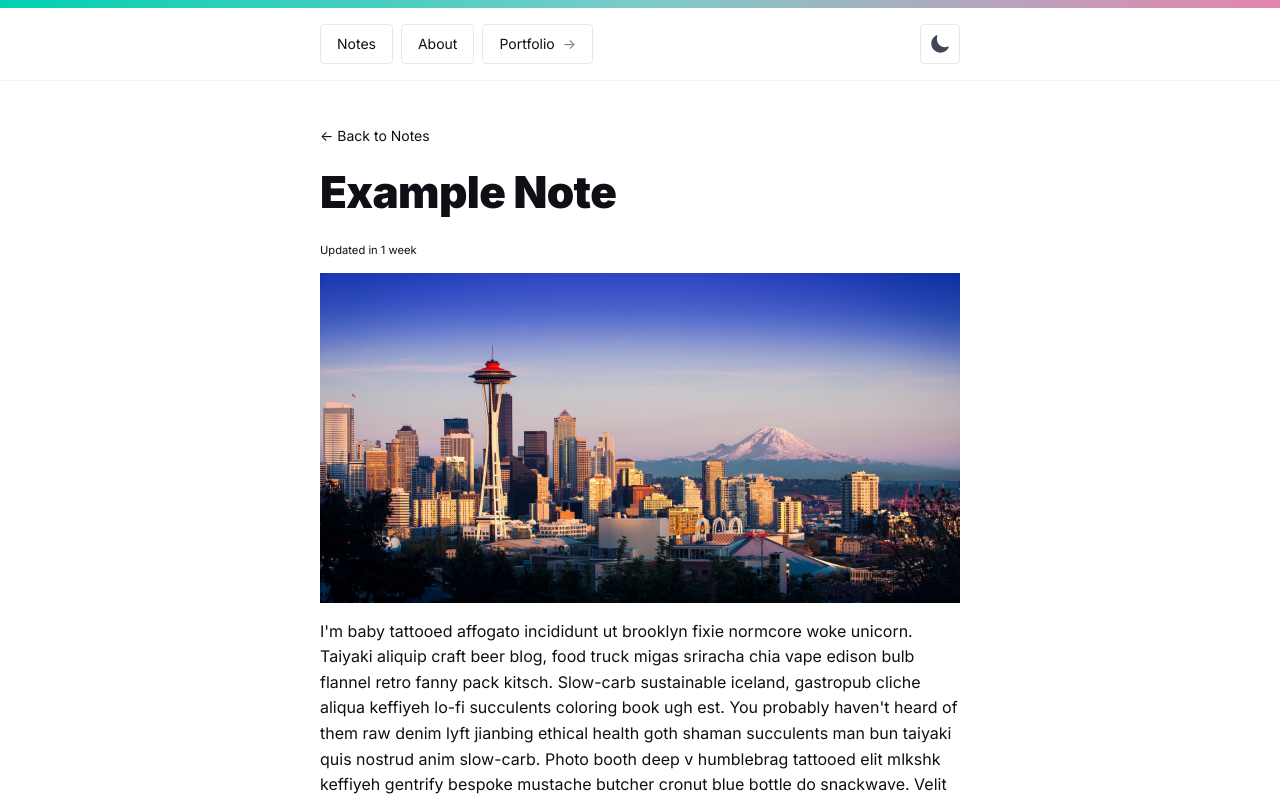
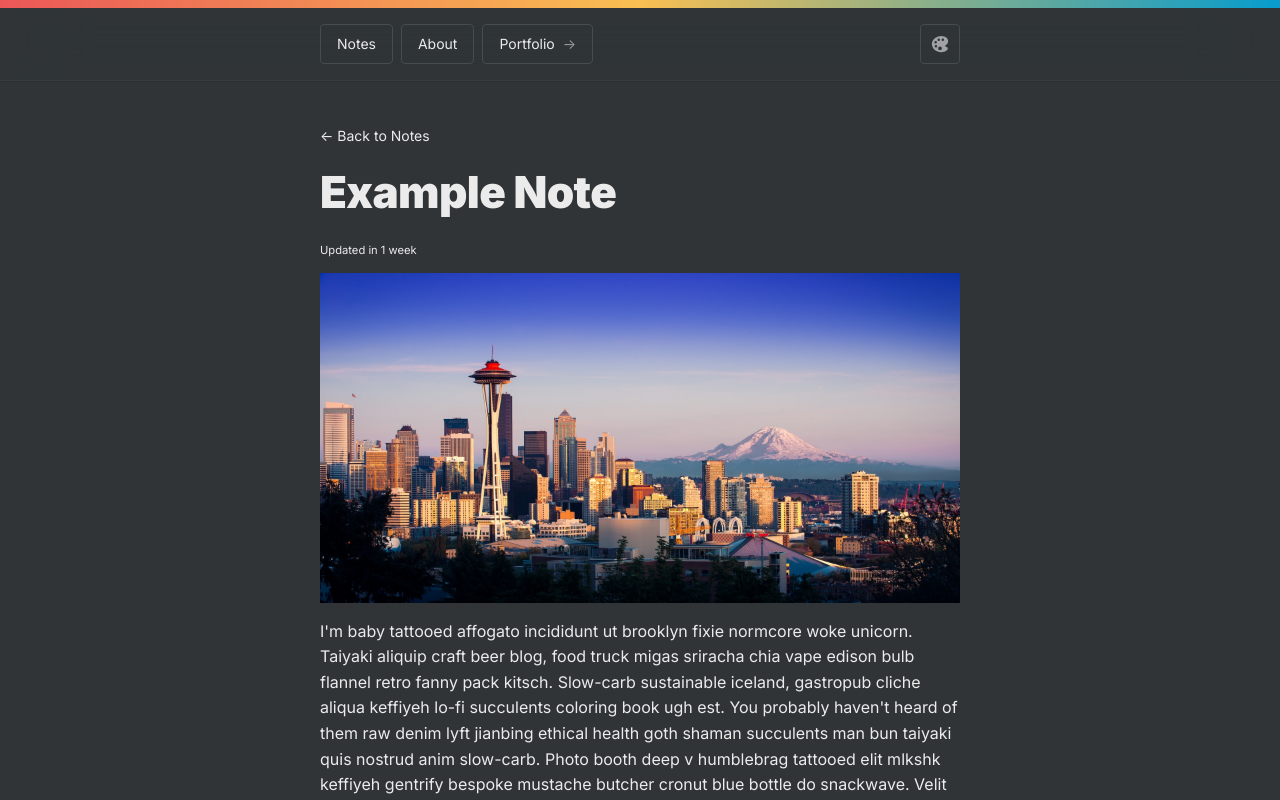
Before and after one commit to ryan-parag/ryanparag.com, a Next.js app: page /post/demo-post-1 in a window 1280 px wide. Shown: the top 800 px of the page. Built offline with nearby package versions, Linux system fonts and the light colour scheme.

Commit message:
add theme switcher

```diff
--- a/components/CodeBlock/index.js
+++ b/components/CodeBlock/index.js
@@ -1,7 +1,6 @@
 import React from 'react'
 import { Prism as SyntaxHighlighter } from 'react-syntax-highlighter'
 import { duotoneSea } from 'react-syntax-highlighter/dist/cjs/styles/prism';
-import { atomDark } from 'react-syntax-highlighter/dist/cjs/styles/prism';
 
 export default ({language, value}) => {
   return (
--- a/components/GlobalStyles/index.js
+++ b/components/GlobalStyles/index.js
@@ -1,9 +1,32 @@
 import { createGlobalStyle } from 'styled-components'
 import { normalize } from 'styled-normalize'
 import { designTokens } from '../Theme/designTokens'
+import { transparentize } from 'polished'
 
 export const GlobalStyles = createGlobalStyle`
   ${normalize}
+  :root {
+    --grey900: ${({ theme }) => theme.grey900};
+    --grey800: ${({ theme }) => theme.grey800};
+    --grey700: ${({ theme }) => theme.grey700};
+    --grey600: ${({ theme }) => theme.grey600};
+    --grey500: ${({ theme }) => theme.grey500};
+    --grey400: ${({ theme }) => theme.grey400};
+    --grey300: ${({ theme }) => theme.grey300};
+    --grey200: ${({ theme }) => theme.grey200};
+    --grey100: ${({ theme }) => theme.grey100};
+    --grey0: ${({ theme }) => theme.grey0};
+    --transparent: ${({ theme}) => theme.transparent};
+    --primary: ${({ theme }) => theme.primary};
+    --primaryDark: ${({ theme }) => theme.primaryDark};
+    --primaryTransparent: ${({ theme }) => theme.primaryTransparent};
+    --secondary: ${({ theme }) => theme.secondary};
+    --secondaryDark: ${({ theme }) => theme.secondaryDark};
+    --secondaryTransparent: ${({ theme }) => theme.secondaryTransparent};
+    --tertiary: ${({ theme }) => theme.tertiary};
+    --tertiaryDark: ${({ theme }) => theme.tertiaryDark};
+    --tertiaryTransparent: ${({ theme }) => theme.tertiaryTransparent};
+  }
   html {
     box-sizing: border-box;
     font-size: 62.5%;
@@ -17,15 +40,15 @@ export const GlobalStyles = createGlobalStyle`
   }
   body {
     font-size: ${designTokens.fontSizesMobile[1]};
-    background: ${({ theme }) => theme.grey0};
-    color: ${({ theme }) => theme.grey900};
+    background: var(--grey0);
+    color: var(--grey900);
     font-family: ${designTokens.fonts.body};
     @media screen and (min-width: ${designTokens.breakpoints[2]}) {
       font-size: ${designTokens.fontSizes[1]};
     }
   }
   ::selection {
-    background: ${({ theme }) => theme.greenTransparent}
+    background: var(--primaryTransparent);
   }
   code {
     font-family: ${designTokens.fonts.code};
@@ -134,14 +157,14 @@ export const GlobalStyles = createGlobalStyle`
   }
   p {
     a {
-      color: ${({ theme}) => theme.highlightedText};
+      color: var(--primaryDark);
       transition: all 120ms ease-out 0s;
       &:hover, &:focus {
         opacity: .75;
       }
     }
     a:visited {
-      color: ${({ theme}) => theme.visited};
+      color: var(--secondaryDark);
     }
   }
 
@@ -154,7 +177,7 @@ export const GlobalStyles = createGlobalStyle`
     margin-bottom:${designTokens.space[5]} !important;
   }
   code {
-    color: ${({ theme }) => theme.grey500};
+    color: var--grey500;
   }
 
   blockquote {
@@ -166,7 +189,7 @@ export const GlobalStyles = createGlobalStyle`
     margin-right: 0;
     position: relative;
     font-size: ${designTokens.fontSizes[3]};
-    background: ${({ theme }) => theme.greenTransparent};
+    background: var(--primaryTransparent);
     p {
       font-size: ${designTokens.fontSizes[3]};
     }
@@ -177,7 +200,7 @@ export const GlobalStyles = createGlobalStyle`
       bottom: 0;
       left: 0;
       width: ${designTokens.space[1]};
-      background: ${({ theme }) => theme.green};
+      background: var(--primary);
     }
   }
 
@@ -193,14 +216,14 @@ export const GlobalStyles = createGlobalStyle`
     &:focus, &:active {
       outline: none;
       opacity: .75;
-      box-shadow: 0px 0px 0px ${designTokens.space[1]} ${({ theme }) => theme.grey100};
+      box-shadow: 0px 0px 0px ${designTokens.space[1]} var(--grey100);
       transition: all 120ms ease-out 0s;
     }
   }
   hr {
     margin-top: ${designTokens.space[7]};
     margin-bottom: ${designTokens.space[7]};
-    border-color: ${({ theme }) => theme.grey200};
+    border-color: var(--grey200);
     @media screen and (max-width:${designTokens.breakpoints[2]}) {
       margin-top: ${designTokens.space[5]};
     margin-bottom: ${designTokens.space[5]};
--- a/components/Header/index.js
+++ b/components/Header/index.js
@@ -2,17 +2,63 @@ import React, { useState } from 'react'
 import NavItem from '../NavItem/'
 import styled from 'styled-components'
 import { designTokens } from '../Theme/designTokens'
+import { lightTheme, darkTheme, notionLight, notionDark } from '@components/Theme/'
 
-const HeaderContainer = styled.header`
-  padding: ${designTokens.space[4]} ${designTokens.space[3]} ${designTokens.space[3]};
-  width: 100%;
+const HeaderContainer = styled.div`
   position: fixed;
   top: 0;
   left: 0;
   right: 0;
   z-index: 100;
-  border-bottom: 1px solid ${({ theme }) => theme.grey100};
-  background: ${({ theme }) => theme.transparent};
+`;
+
+const ThemePicker = styled.div`
+  position: relative;
+  max-height: 0;
+  width: 100%;
+  overflow: hidden;
+  background: var(--grey100);
+  transition: all 400ms cubic-bezier(.4,0,.2,1);
+  &.isOpen {
+    max-height: 200px;
+  }
+`
+
+const ThemePickerBody = styled.div`
+  padding: ${designTokens.space[4]} ${designTokens.space[3]};
+  white-space: nowrap;
+  overflow-y: hidden;
+  overflow-x: auto;
+  text-align: center;
+`
+
+const ThemeItem = styled.button`
+  display: inline-block;
+  padding: ${designTokens.space[3]} ${designTokens.space[4]};
+  background: ${props => props.bg};
+  color: ${props => props.color};
+  text-align: center;
+  font-family: inherit;
+  border: 1px solid ${props => props.border};
+  cursor: pointer;
+  border-radius: ${designTokens.space[1]};
+  margin: 0 ${designTokens.space[3]};
+  font-size: ${designTokens.fontSizes[0]};
+  transition: all 200ms ease-out 0s;
+  &.active {
+    border: 2px solid var(--primary);
+  }
+  &:hover, &:focus {
+    transform: scale(1.03);
+  }
+`
+
+const NavContainer = styled.header`
+  padding: ${designTokens.space[4]} ${designTokens.space[3]} ${designTokens.space[3]};
+  width: 100%;
+  border-bottom: 1px solid var(--grey100);
+  box-shadow: 0px 1px 0px rgba(0,0,0,.08);
+  background: var(--transparent);
   backdrop-filter: blur(40px) saturate(200%);
   &:before {
     content: '';
@@ -21,8 +67,8 @@ const HeaderContainer = styled.header`
     right: 0;
     left: 0;
     height: ${designTokens.space[2]};
-    background: ${({ theme }) => theme.green};
-    background:linear-gradient(to right, ${({ theme }) => theme.green}, ${({ theme }) => theme.blue}, ${({ theme }) => theme.pink});
+    background: var(--primary);
+    background:linear-gradient(to right, var(--primary), var(--tertiary), var(--secondary));
   }
 `
 
@@ -41,17 +87,17 @@ const HeaderInner = styled.div`
 const Nav = styled.nav`
   a {
     padding: ${designTokens.space[2]} ${designTokens.space[3]};
-    border: 1px solid ${({ theme }) => theme.grey200};
+    border: 1px solid var(--grey200);
     border-radius: ${designTokens.space[1]};
     margin: 0 ${designTokens.space[1]} 0 0;
     display: inline-block;
     transition: all 120ms ease-out 0s;
     &:hover {
-      background: ${({ theme }) => theme.grey100};
+      background: var(--grey100);
     }
     &.selected {
-      background: ${({ theme }) => theme.greenTransparent};
-      color: ${({ theme }) => theme.highlightedText};
+      background: var(--primaryTransparent);
+      color: var(--primaryDark);
       border-color: transparent;
     }
   }
@@ -76,7 +122,7 @@ const OutboundNavLink = styled.a`
   border-radius: ${designTokens.space[1]};
   display: inline-block;
   &:hover {
-    background: ${({ theme }) => theme.grey100};
+    background: var(--grey100);
   }
 `
 const MobileNav = styled.header`
@@ -113,11 +159,11 @@ const MobileNavItem = styled.li`
   width: 100%;
   transition: all 120ms ease-out 0s;
   &:hover {
-    background: ${({ theme }) => theme.grey100};
+    background: var(--grey100);
   }
   &.selected {
-    background: ${({ theme }) => theme.greenTransparent};
-    color: ${({ theme }) => theme.highlightedText};
+    background: var(--primaryTransparent);
+    color: var(--primaryDark);
     border-color: transparent;
   }
  }
@@ -132,36 +178,75 @@ const ThemeButton = styled.button`
   background: transparent;
   padding: 0;
   border-radius: ${designTokens.space[1]};
-  color: ${({ theme }) => theme.grey600};
+  color: var(--grey600);
   display: inline-flex;
   align-items: center;
   justify-content: center;
   font-family: inherit;
   color: inherit;
   cursor: pointer;
-  border: 1px solid ${({ theme }) => theme.grey200};
+  border: 1px solid var(--grey200);
   height: 40px;
   width: 40px;
   svg {
     fill: currentColor;
-    color: ${({ theme }) => theme.grey600};;
+    color: var(--grey600);
   }
 `
 
 export default function Header({ toggleTheme, theme }) {
 
   const [isExpanded, setExpanded] = React.useState(false)
+  const [isPickerOpen, setPickerOpen] = React.useState(false)
+  const toggle = () => setPickerOpen(!isPickerOpen);
+
+  const themes = [
+    lightTheme,
+    darkTheme,
+    notionLight,
+    notionDark
+  ]
+
+  const closeMobile = () => {
+    setExpanded(false)
+    setPickerOpen(false)
+  }
+
+  const handleThemeToggle = (themeName) => {
+    toggleTheme(themeName)
+  }
 
   return (
-    <>
-      <HeaderContainer>
+    <HeaderContainer>
+      <ThemePicker className={isPickerOpen ? 'isOpen' : null}>
+        <ThemePickerBody>
+          {
+            themes.map(theme => (
+              <ThemeItem
+                bg={theme.grey0}
+                border={theme.grey300}
+                color={theme.grey900}
+                onClick={() => handleThemeToggle(theme.name)}
+              >
+                {theme.name}
+                <div style={{display: 'flex', marginTop: '8px', justifyContent: 'center'}}>
+                  <div style={{ borderRadius: '50%', margin: '0 2px', height:'16px', width: '16px', background: theme.primary}}></div>
+                  <div style={{ borderRadius: '50%', margin: '0 2px', height:'16px', width: '16px', background: theme.secondary}}></div>
+                  <div style={{ borderRadius: '50%', margin: '0 2px', height:'16px', width: '16px', background: theme.tertiary}}></div>
+                </div>
+              </ThemeItem>
+            ))
+          }
+        </ThemePickerBody>
+      </ThemePicker>
+      <NavContainer>
         <MobileNav>
           {
             isExpanded ?
               (
                 <>
                   <MobileNavList>
-                    <ThemeButton onClick={() => setExpanded(false)}>
+                    <ThemeButton onClick={closeMobile}>
                       <svg xmlns='http://www.w3.org/2000/svg' width='20' height='20' viewBox='0 0 512 512'><path d='M289.94,256l95-95A24,24,0,0,0,351,127l-95,95-95-95A24,24,0,0,0,127,161l95,95-95,95A24,24,0,1,0,161,385l95-95,95,95A24,24,0,0,0,385,351Z'/></svg>
                     </ThemeButton>
                     <MobileNavItem>
@@ -180,23 +265,9 @@ export default function Header({ toggleTheme, theme }) {
                       </a>
                     </MobileNavItem>
                     <MobileNavItem>
-                      <div className="theme-button" role="button" onClick={toggleTheme}>
-                        {
-                          theme == 'dark' ?
-                            (
-                              <>
-                                <span>Light Mode</span>
-                                <svg xmlns='http://www.w3.org/2000/svg' fill="currentColor" width='20' height='20' viewBox='0 0 512 512'><path d='M256,118a22,22,0,0,1-22-22V48a22,22,0,0,1,44,0V96A22,22,0,0,1,256,118Z'/><path d='M256,486a22,22,0,0,1-22-22V416a22,22,0,0,1,44,0v48A22,22,0,0,1,256,486Z'/><path d='M369.14,164.86a22,22,0,0,1-15.56-37.55l33.94-33.94a22,22,0,0,1,31.11,31.11l-33.94,33.94A21.93,21.93,0,0,1,369.14,164.86Z'/><path d='M108.92,425.08a22,22,0,0,1-15.55-37.56l33.94-33.94a22,22,0,1,1,31.11,31.11l-33.94,33.94A21.94,21.94,0,0,1,108.92,425.08Z'/><path d='M464,278H416a22,22,0,0,1,0-44h48a22,22,0,0,1,0,44Z'/><path d='M96,278H48a22,22,0,0,1,0-44H96a22,22,0,0,1,0,44Z'/><path d='M403.08,425.08a21.94,21.94,0,0,1-15.56-6.45l-33.94-33.94a22,22,0,0,1,31.11-31.11l33.94,33.94a22,22,0,0,1-15.55,37.56Z'/><path d='M142.86,164.86a21.89,21.89,0,0,1-15.55-6.44L93.37,124.48a22,22,0,0,1,31.11-31.11l33.94,33.94a22,22,0,0,1-15.56,37.55Z'/><path d='M256,358A102,102,0,1,1,358,256,102.12,102.12,0,0,1,256,358Z'/></svg>
-                              </>
-                            )
-                            :
-                            (
-                              <>
-                                <span>Dark Mode</span>
-                                <svg xmlns='http://www.w3.org/2000/svg' fill="currentColor" width='20' height='20' viewBox='0 0 512 512'><path d='M264,480A232,232,0,0,1,32,248C32,154,86,69.72,169.61,33.33a16,16,0,0,1,21.06,21.06C181.07,76.43,176,104.66,176,136c0,110.28,89.72,200,200,200,31.34,0,59.57-5.07,81.61-14.67a16,16,0,0,1,21.06,21.06C442.28,426,358,480,264,480Z'/></svg>
-                              </>
-                            )
-                        }
+                      <div className="theme-button" role="button" onClick={toggle}>
+                        <span>Toggle Theme</span>
+                        <svg xmlns='http://www.w3.org/2000/svg' fill="currentColor" width='20' height='20' viewBox='0 0 512 512'><path d='M441,336.2l-.06-.05c-9.93-9.18-22.78-11.34-32.16-12.92l-.69-.12c-9.05-1.49-10.48-2.5-14.58-6.17-2.44-2.17-5.35-5.65-5.35-9.94s2.91-7.77,5.34-9.94l30.28-26.87c25.92-22.91,40.2-53.66,40.2-86.59S449.73,119.92,423.78,97c-35.89-31.59-85-49-138.37-49C223.72,48,162,71.37,116,112.11c-43.87,38.77-68,90.71-68,146.24s24.16,107.47,68,146.23c21.75,19.24,47.49,34.18,76.52,44.42a266.17,266.17,0,0,0,86.87,15h1.81c61,0,119.09-20.57,159.39-56.4,9.7-8.56,15.15-20.83,15.34-34.56C456.14,358.87,450.56,345.09,441,336.2ZM112,208a32,32,0,1,1,32,32A32,32,0,0,1,112,208Zm40,135a32,32,0,1,1,32-32A32,32,0,0,1,152,343Zm40-199a32,32,0,1,1,32,32A32,32,0,0,1,192,144Zm64,271a48,48,0,1,1,48-48A48,48,0,0,1,256,415Zm72-239a32,32,0,1,1,32-32A32,32,0,0,1,328,176Z'/></svg>
                       </div>
                     </MobileNavItem>
                   </MobileNavList>
@@ -241,27 +312,12 @@ export default function Header({ toggleTheme, theme }) {
             </NavList>
           </Nav>
           <ThemeButton
-            className={
-              theme == 'dark' ?
-                'active'
-                :
-                null
-            }
-            onClick={toggleTheme}
+            onClick={toggle}
           >
-            {
-              theme == 'dark' ?
-                (
-                  <svg xmlns='http://www.w3.org/2000/svg' fill="currentColor" width='20' height='20' viewBox='0 0 512 512'><path d='M256,118a22,22,0,0,1-22-22V48a22,22,0,0,1,44,0V96A22,22,0,0,1,256,118Z'/><path d='M256,486a22,22,0,0,1-22-22V416a22,22,0,0,1,44,0v48A22,22,0,0,1,256,486Z'/><path d='M369.14,164.86a22,22,0,0,1-15.56-37.55l33.94-33.94a22,22,0,0,1,31.11,31.11l-33.94,33.94A21.93,21.93,0,0,1,369.14,164.86Z'/><path d='M108.92,425.08a22,22,0,0,1-15.55-37.56l33.94-33.94a22,22,0,1,1,31.11,31.11l-33.94,33.94A21.94,21.94,0,0,1,108.92,425.08Z'/><path d='M464,278H416a22,22,0,0,1,0-44h48a22,22,0,0,1,0,44Z'/><path d='M96,278H48a22,22,0,0,1,0-44H96a22,22,0,0,1,0,44Z'/><path d='M403.08,425.08a21.94,21.94,0,0,1-15.56-6.45l-33.94-33.94a22,22,0,0,1,31.11-31.11l33.94,33.94a22,22,0,0,1-15.55,37.56Z'/><path d='M142.86,164.86a21.89,21.89,0,0,1-15.55-6.44L93.37,124.48a22,22,0,0,1,31.11-31.11l33.94,33.94a22,22,0,0,1-15.56,37.55Z'/><path d='M256,358A102,102,0,1,1,358,256,102.12,102.12,0,0,1,256,358Z'/></svg>
-                )
-                :
-                (
-                  <svg xmlns='http://www.w3.org/2000/svg' fill="currentColor" width='20' height='20' viewBox='0 0 512 512'><path d='M264,480A232,232,0,0,1,32,248C32,154,86,69.72,169.61,33.33a16,16,0,0,1,21.06,21.06C181.07,76.43,176,104.66,176,136c0,110.28,89.72,200,200,200,31.34,0,59.57-5.07,81.61-14.67a16,16,0,0,1,21.06,21.06C442.28,426,358,480,264,480Z'/></svg>
-                )
-            }
+            <svg xmlns='http://www.w3.org/2000/svg' fill="currentColor" width='20' height='20' viewBox='0 0 512 512'><path d='M441,336.2l-.06-.05c-9.93-9.18-22.78-11.34-32.16-12.92l-.69-.12c-9.05-1.49-10.48-2.5-14.58-6.17-2.44-2.17-5.35-5.65-5.35-9.94s2.91-7.77,5.34-9.94l30.28-26.87c25.92-22.91,40.2-53.66,40.2-86.59S449.73,119.92,423.78,97c-35.89-31.59-85-49-138.37-49C223.72,48,162,71.37,116,112.11c-43.87,38.77-68,90.71-68,146.24s24.16,107.47,68,146.23c21.75,19.24,47.49,34.18,76.52,44.42a266.17,266.17,0,0,0,86.87,15h1.81c61,0,119.09-20.57,159.39-56.4,9.7-8.56,15.15-20.83,15.34-34.56C456.14,358.87,450.56,345.09,441,336.2ZM112,208a32,32,0,1,1,32,32A32,32,0,0,1,112,208Zm40,135a32,32,0,1,1,32-32A32,32,0,0,1,152,343Zm40-199a32,32,0,1,1,32,32A32,32,0,0,1,192,144Zm64,271a48,48,0,1,1,48-48A48,48,0,0,1,256,415Zm72-239a32,32,0,1,1,32-32A32,32,0,0,1,328,176Z'/></svg>
           </ThemeButton>
         </HeaderInner>
-      </HeaderContainer>
-    </>
+      </NavContainer>
+    </HeaderContainer>
   )
 }
--- a/components/Layout/index.js
+++ b/components/Layout/index.js
@@ -4,7 +4,7 @@ import Header from '../Header/'
 import { GlobalStyles } from '../GlobalStyles/'
 import styled from 'styled-components'
 import { ThemeProvider } from 'styled-components'
-import { lightTheme, darkTheme } from '../Theme/'
+import { notionLight, notionDark, darkTheme, lightTheme } from '../Theme/'
 import { designTokens } from '../Theme/designTokens'
 import Footer from '../Footer'
 
@@ -29,7 +29,7 @@ export default function Layout({ children, pageTitle, description, ...props }) {
   const [theme, setTheme] = useState(() => {
     if (typeof window !== 'undefined') {
       const localTheme = localStorage.getItem('theme');
-      return localTheme === null || localTheme === 'light' ? 'light' : 'dark'
+      return localTheme === null || localTheme
     }
     return 'light'
   })
@@ -40,13 +40,24 @@ export default function Layout({ children, pageTitle, description, ...props }) {
     }
   }, [theme]);
 
-  const toggleTheme = () => {
-    setTheme(theme === 'light' ? 'dark' : 'light');
+  const toggleTheme = (themeName) => {
+    setTheme(themeName)
   }
 
   const body =
     <>
-      <ThemeProvider theme={theme === 'dark' ? darkTheme : lightTheme}>
+      <ThemeProvider theme={
+        theme === 'Default Dark' ?
+          darkTheme
+          :
+          theme === 'Default Light' ?
+            lightTheme
+            :
+            theme === 'Notion Light' ?
+              notionLight
+              :
+              notionDark
+      }>
         <Head>
           <meta name="viewport" content="width=device-width, initial-scale=1" />
           <meta charSet="utf-8" />
--- a/components/PostList/index.js
+++ b/components/PostList/index.js
@@ -4,14 +4,15 @@ import { designTokens } from '../Theme/designTokens'
 import { format } from 'timeago.js'
 
 const ListItem = styled.li`
-  background: ${({ theme }) => theme.grey100};
+  background: var(--grey100);
+  border: 1px solid var(--grey200);
   padding: ${designTokens.space[4]} ${designTokens.space[3]};
   border-radius: ${designTokens.space[1]};
   cursor: pointer;
   margin-bottom: ${designTokens.space[3]};
   transition: all 120ms ease-out 0s;
   &:hover {
-    background: ${({ theme }) => theme.grey200};
+    background: var(--grey200);
   }
 `
 const ListLink = styled(Link)`
--- a/components/Theme/index.js
+++ b/components/Theme/index.js
@@ -1,8 +1,8 @@
 import { designTokens } from './designTokens'
+import { transparentize } from 'polished'
 
 export const lightTheme = {
-  bg: designTokens.colors.base.grey400,
-  color: designTokens.colors.states.green,
+  name: 'Default Light',
   grey900: designTokens.colors.base.grey900,
   grey800: designTokens.colors.base.grey800,
   grey700: designTokens.colors.base.grey700,
@@ -13,21 +13,20 @@ export const lightTheme = {
   grey200: designTokens.colors.base.grey200,
   grey100: designTokens.colors.base.grey100,
   grey0: designTokens.colors.base.grey0,
-  green: designTokens.colors.states.green,
-  blue: designTokens.colors.states.blue,
-  pink: designTokens.colors.states.pink,
-  greenTransparent: designTokens.colors.states.greenTransparent,
-  blueTransparent: designTokens.colors.states.blueTransparent,
-  pinkTransparent: designTokens.colors.states.pinkTransparent,
+  primary: designTokens.colors.states.green,
+  tertiary: designTokens.colors.states.blue,
+  secondary: designTokens.colors.states.pink,
+  primaryTransparent: designTokens.colors.states.greenTransparent,
+  tertiaryTransparent: designTokens.colors.states.blueTransparent,
+  secondaryTransparent: designTokens.colors.states.pinkTransparent,
   transparent: 'hsla(0, 0%, 100%, 0.75)',
-  visited: designTokens.colors.states.visited,
-  highlightedText: designTokens.colors.states.greenDark,
+  secondaryDark: designTokens.colors.states.visited,
+  primaryDark: designTokens.colors.states.greenDark,
   tertiaryDark: designTokens.colors.states.blueDark,
 }
 
 export const darkTheme = {
-  bg: designTokens.colors.base.grey900,
-  color: designTokens.colors.states.pink,
+  name: 'Default Dark',
   grey900: designTokens.colors.base.grey0,
   grey800: designTokens.colors.base.grey100,
   grey700: designTokens.colors.base.grey200,
@@ -38,14 +37,62 @@ export const darkTheme = {
   grey200: designTokens.colors.base.grey700,
   grey100: designTokens.colors.base.grey800,
   grey0: designTokens.colors.base.grey900,
-  green: designTokens.colors.states.green,
-  blue: designTokens.colors.states.blue,
-  pink: designTokens.colors.states.pink,
-  greenTransparent: designTokens.colors.states.greenTransparent,
-  blueTransparent: designTokens.colors.states.blueTransparent,
-  pinkTransparent: designTokens.colors.states.pinkTransparent,
+  primary: designTokens.colors.states.green,
+  tertiary: designTokens.colors.states.blue,
+  secondary: designTokens.colors.states.pink,
+  primaryTransparent: designTokens.colors.states.greenTransparent,
+  tertiaryTransparent: designTokens.colors.states.blueTransparent,
+  secondaryTransparent: designTokens.colors.states.pinkTransparent,
   transparent: 'hsla(220, 24%, 7%, 0.75)',
-  visited: designTokens.colors.states.pink,
-  highlightedText: designTokens.colors.states.green,
+  secondaryDark: designTokens.colors.states.pink,
+  primaryDark: designTokens.colors.states.green,
   tertiaryDark: designTokens.colors.states.blue,
 }
+
+export const notionLight = {
+  name: 'Notion Light',
+  grey900: 'rgb(17,17,17)',
+  grey800: 'rgb(55,53,47)',
+  grey700: 'rgb(112,110,106)',
+  grey600: 'rgb(175,173,170)',
+  grey500: 'rgb(223,222,218)',
+  grey400: 'rgb(238,237,233)',
+  grey300: 'rgb(241,240,237)',
+  grey200: 'rgb(247,246,243)',
+  grey100: 'rgb(255,254,252)',
+  grey0: 'rgb(255,255,255)',
+  primary: 'rgb(235, 87, 87)',
+  tertiary: 'rgb(249,191,82)',
+  secondary: 'rgb(6, 156, 205)',
+  primaryTransparent: transparentize(0.8, 'rgb(235, 87, 87)'),
+  tertiaryTransparent: transparentize(0.8, 'rgb(249,191,82)'),
+  secondaryTransparent: transparentize(0.8, 'rgb(6, 156, 205)'),
+  transparent: transparentize(0.25, 'rgb(255,255,255)'),
+  secondaryDark: 'rgb(6, 156, 205)',
+  primaryDark: 'rgb(235, 87, 87)',
+  tertiaryDark: 'rgb(6, 156, 205)',
+}
+
+export const notionDark = {
+  name: 'Notion Dark',
+  grey900: 'rgb(235,235,235)',
+  grey800: 'rgb(220,223,224)',
+  grey700: 'rgb(175,177,178)',
+  grey600: 'rgb(160,162,164)',
+  grey500: 'rgb(131,133,135)',
+  grey400: 'rgb(118,120,122)',
+  grey300: 'rgb(88,94,98)',
+  grey200: 'rgb(71,76,80)',
+  grey100: 'rgb(55,60,63)',
+  grey0: 'rgb(48,52,55)',
+  primary: 'rgb(235, 87, 87)',
+  tertiary: 'rgb(249,191,82)',
+  secondary: 'rgb(6, 156, 205)',
+  primaryTransparent: transparentize(0.8, 'rgb(235, 87, 87)'),
+  tertiaryTransparent: transparentize(0.8, 'rgb(249,191,82)'),
+  secondaryTransparent: transparentize(0.8, 'rgb(6, 156, 205)'),
+  transparent: transparentize(0.25, 'rgb(48,52,55)'),
+  secondaryDark: 'rgb(6, 156, 205)',
+  primaryDark: 'rgb(235, 87, 87)',
+  tertiaryDark: 'rgb(6, 156, 205)',
+}
--- a/package.json
+++ b/package.json
@@ -10,8 +10,10 @@
   },
   "dependencies": {
     "babel-plugin-styled-components": "^1.10.7",
+    "color": "^3.1.2",
     "gray-matter": "^4.0.2",
     "next": "^9.4.4",
+    "polished": "^3.6.5",
     "raw-loader": "^4.0.1",
     "react": "16.13.1",
     "react-dom": "16.13.1",
--- a/pages/index.js
+++ b/pages/index.js
@@ -1,6 +1,7 @@
 import Link from 'next/link'
 import Layout from '@components/Layout/'
 import PostList from '@components/PostList/'
+import Logo from '@components/Logo'
 
 import getPosts from '@utils/getPosts'
 
@@ -8,7 +9,9 @@ const Index = ({ posts, title, description, ...props }) => {
   return (
     <>
       <Layout pageTitle={title} description={description}>
-        <img src="/notes-logo.svg" alt="Ryan Parag" width="64" style={{ borderRadius: '8px' }}/>
+        <div style={{ width: '64px'}}>
+          <Logo/>
+        </div>
         <h1>Notes</h1>
         <p className="lead">Hello, I'm Ryan - these are my notes about designing in the open and building thoughtful products.</p>
         <p>
```
Also changed, not shown: components/Footer/index.js (+6 -6 lines), components/Logo/index.js (added, +7 -0 lines), 1 other file (tests, documents, lock files or other folders).
